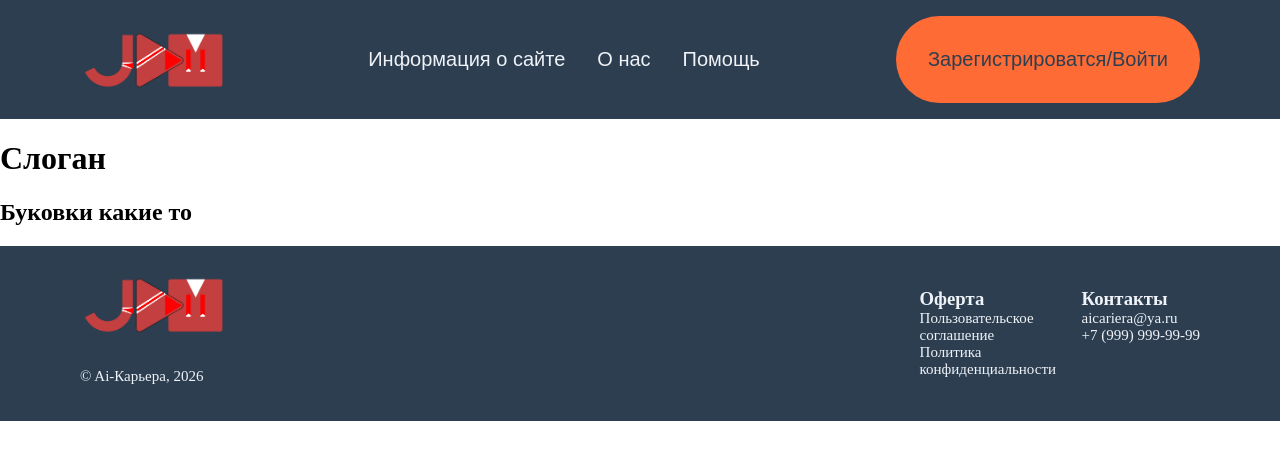
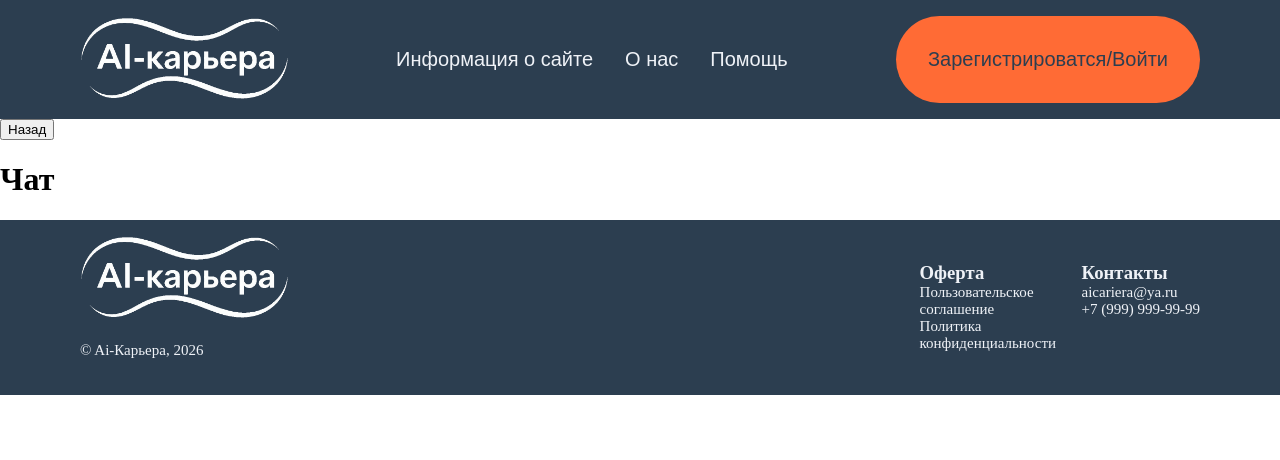
Before and after one commit to AntihypeX/Hakaton, a React (Vite) app: page /chat in a window 1280 px wide. Shown: the top 460 px of the page. Built offline with nearby package versions, Linux system fonts and the light colour scheme.

Commit message:
Move on Page

```diff
--- a/package.json
+++ b/package.json
@@ -17,6 +17,7 @@
     "react-bootstrap": "^2.10.10",
     "react-bootstrap-icons": "^1.11.6",
     "react-dom": "^19.2.4",
+    "react-router-dom": "^7.14.0",
     "sass": "^1.99.0"
   },
   "devDependencies": {
--- a/src/App.jsx
+++ b/src/App.jsx
@@ -1,8 +1,17 @@
 import MainPage from "./pages/MainPage";
+import ChatPage from "./pages/ChatPage";
+import { Route, Routes, BrowserRouter } from 'react-router-dom';
 function App() {
   return (
     <div>
-      <MainPage />
+      <BrowserRouter>
+        <Routes>
+          <Route path="/" element={<MainPage />} />
+          <Route path="/chat" element={<ChatPage />} />
+          <Route path="*" element={<MainPage />} />
+          <Route path="*" element={<div>Упс! Страница не найдена. <a href="/">Вернуться домой</a></div>} />
+        </Routes>
+        </BrowserRouter>
     </div>
   );
 }
--- /dev/null
+++ b/src/assets/components/Chat.jsx
@@ -0,0 +1,16 @@
+import { useNavigate  } from "react-router-dom";
+function Chat() {
+    function BackButton(){
+        const toMainPage = useNavigate();
+        return(
+            <button onClick={() => toMainPage('/')}>Назад</button>
+        )
+    }
+    return(
+        <div>
+            <BackButton />
+            <h1>Чат</h1>
+        </div>
+    )
+}
+export default Chat;
--- a/src/assets/components/SloganBlock.jsx
+++ b/src/assets/components/SloganBlock.jsx
@@ -1,8 +1,11 @@
+import { useNavigate } from 'react-router-dom';
 function SloganBlock(){
+    const toChatPage = useNavigate();
     return(
         <main className="main-block">
             <h1 className="slogan">Слоган</h1>
             <h2 className="slogan-under">Буковки какие то</h2>
+            <button className="go-to-chath" onClick={() => toChatPage('/chat')}>Зайти в чат</button>
         </main>
     )
 }
--- /dev/null
+++ b/src/pages/ChatPage.jsx
@@ -0,0 +1,14 @@
+import Header from '../assets/components/Header.jsx';
+import Footer from '../assets/components/Footer.jsx';
+import Chat from '../assets/components/Chat.jsx';
+
+function ChatPage(){
+    return(
+        <div>
+            <Header />
+            <Chat />
+            <Footer />
+        </div>
+    )
+}
+export default ChatPage;
```
Also changed, not shown: src/assets/components/WhyUs.jsx (line endings or trailing spaces), src/assets/image/logoo.png, src/pages/Profile.jsx (deleted), 1 other file (tests, documents, lock files or other folders).
